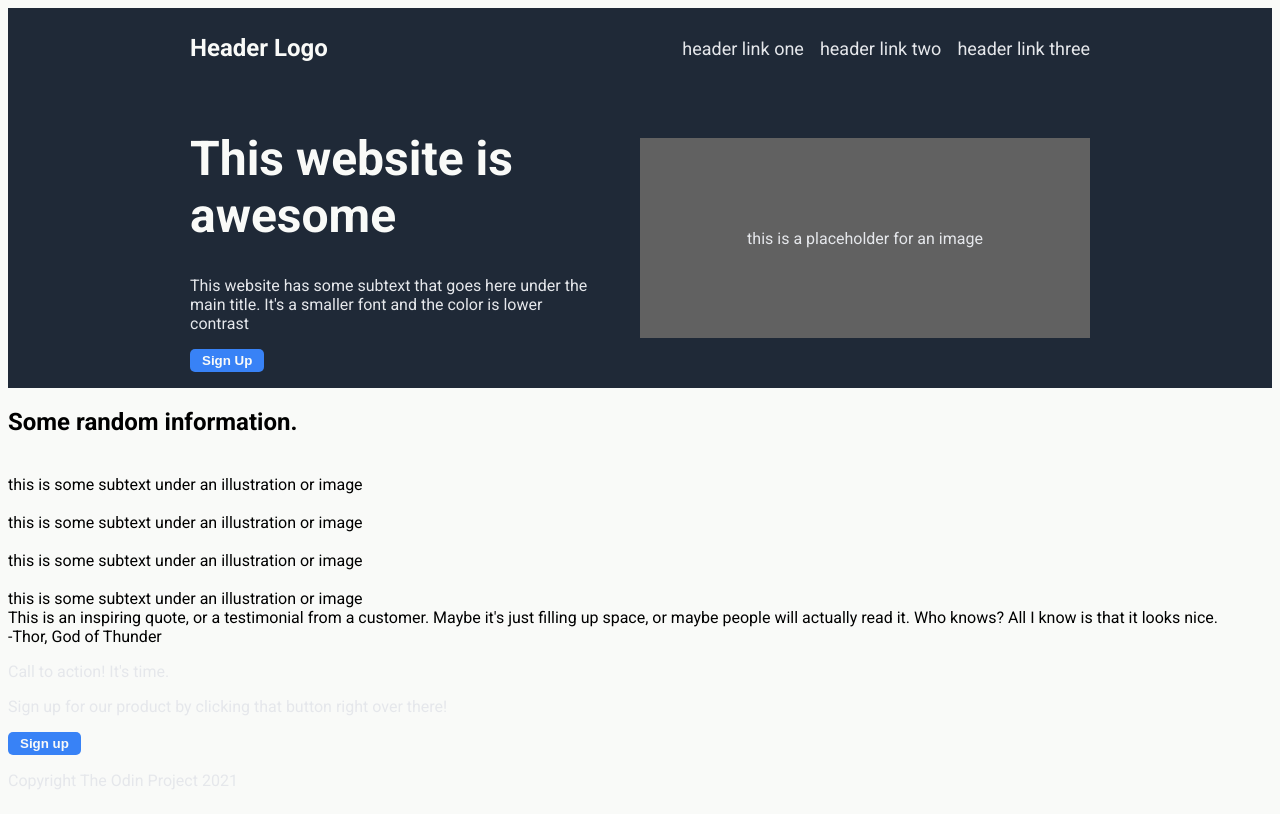
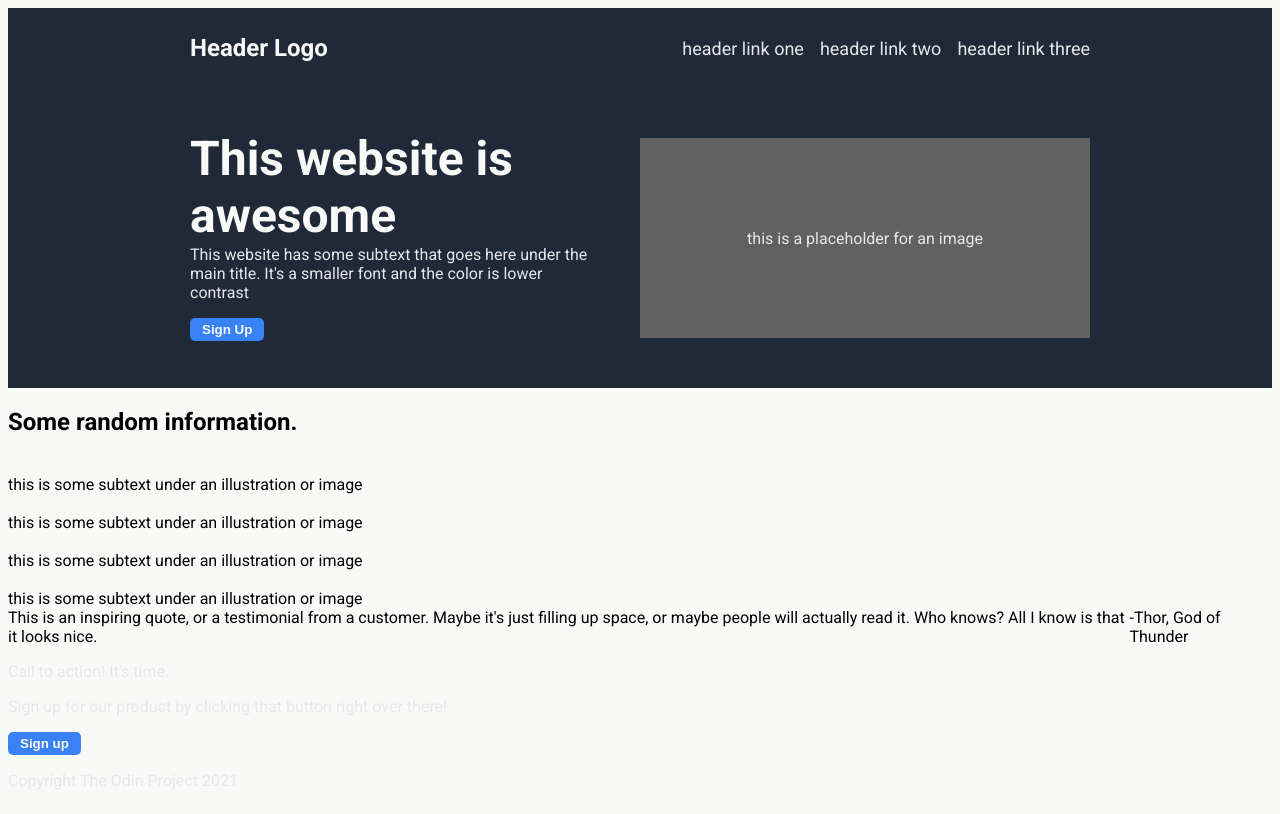
Before and after one commit to kieswetter-hub/landing-page, a plain HTML site: page index.html in a window 1280 px wide. Drawn offline with Linux system fonts and the light colour scheme.

Commit message:
adjusts margins between intro flex items

```diff
--- a/index.html
+++ b/index.html
@@ -35,28 +35,33 @@
     </div>
     </div>
 
-    <div class="content container">
+    <div class ="container-content">
         <h2>Some random information.</h2>
             <div class="card">
                 <img src="">
                 <div class="text">this is some subtext under an illustration or image</div>
-         <div class="card">
-            <img src="">
-            <div class="text">this is some subtext under an illustration or image</div>
-        <div class="card">
-            <img src="">
-             <div class="text">this is some subtext under an illustration or image</div>
+            </div>
             <div class="card">
                 <img src="">
                 <div class="text">this is some subtext under an illustration or image</div>
             </div>
+            <div class="card">
+                <img src="">
+                <div class="text">this is some subtext under an illustration or image</div>
+            </div>
+            <div class="card">
+                <img src="">
+                <div class="text">this is some subtext under an illustration or image</div>
+            </div>
+        </div>
+    </div>
 
-    <div class="quote container">
+    <div class="container-quote">
         <div class="quote-text">This is an inspiring quote, or a testimonial from a customer. Maybe it's just filling up space, or maybe people will actually read it. Who knows? All I know is that it looks nice.</div>
         <div class="source">-Thor, God of Thunder</div>
     </div>
 
-    <div class="content-signup"></div>
+    <div class="content-signup">
         <p>Call to action! It's time.</p>
         <p>Sign up for our product by clicking that button right over there!</p>
         <button class="signup">Sign up</button>
--- a/style/style.css
+++ b/style/style.css
@@ -67,14 +67,15 @@ li {
 h1 {
     font-size: 48px;
     font-weight: bolder;
+    margin-bottom: -15px;
+
 }
 
-
 .intro-text {
-    width: 400px;
+    flex-basis: 400px;
     height: 300px;
-    align-items: center;
     margin-top: 20px;
+    flex-wrap: wrap;
 }
 
 .intro-image {
@@ -82,8 +83,8 @@ h1 {
     width: 450px;
     height: 200px;
     display: flex;
+    justify-content: center;
     align-items: center;
-    justify-content: center;
 }
 
 button {
@@ -99,3 +100,14 @@ button {
     display: flex;
     column-gap: 100px;
 }
+
+/* Information section */
+
+.container-content {
+    display: flex;
+    flex-direction: column;
+}
+/* quote section */
+.container-quote {
+    display: flex;
+}
```
Lines whose indentation alone changed are shown as unchanged.
